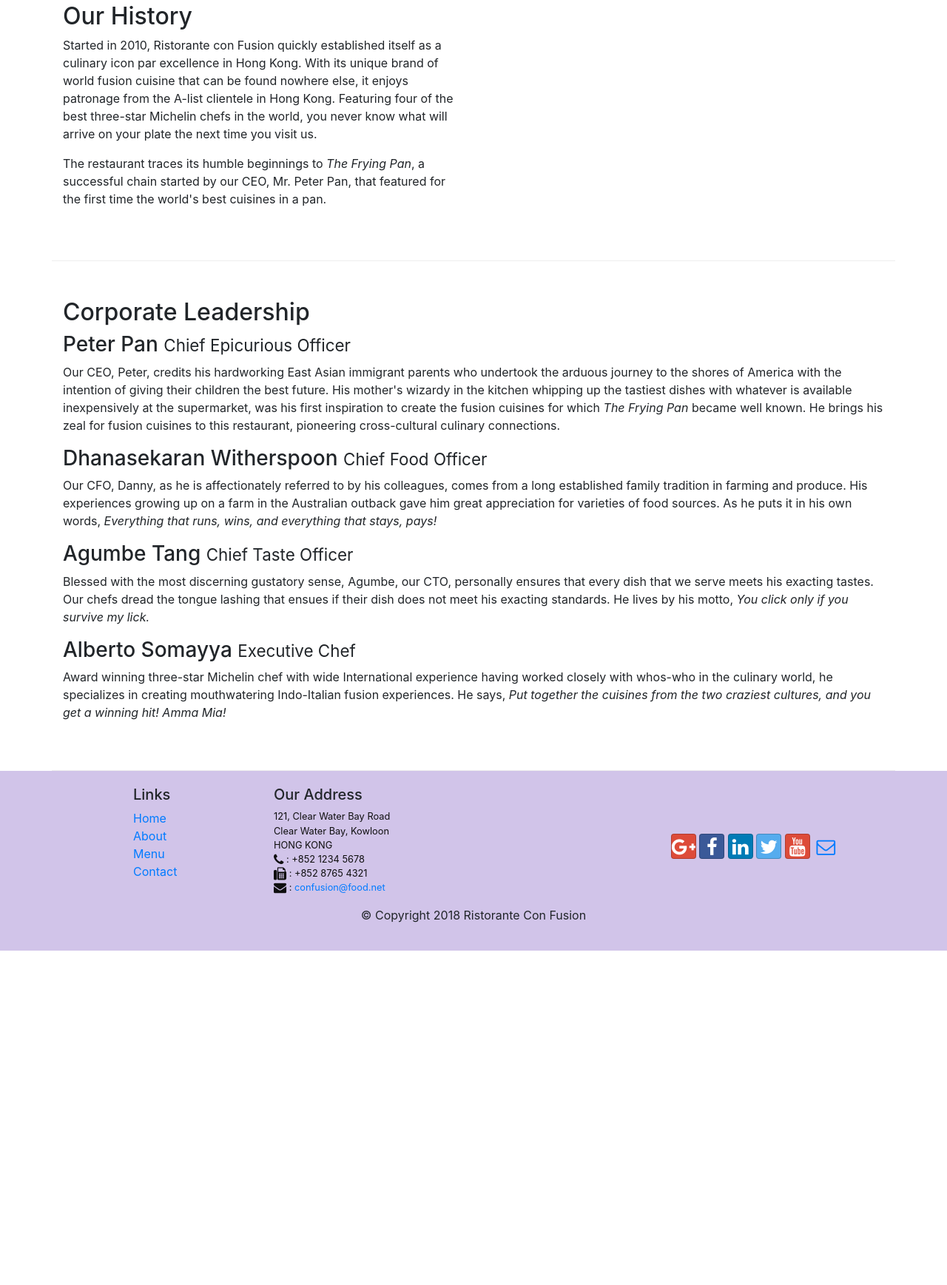
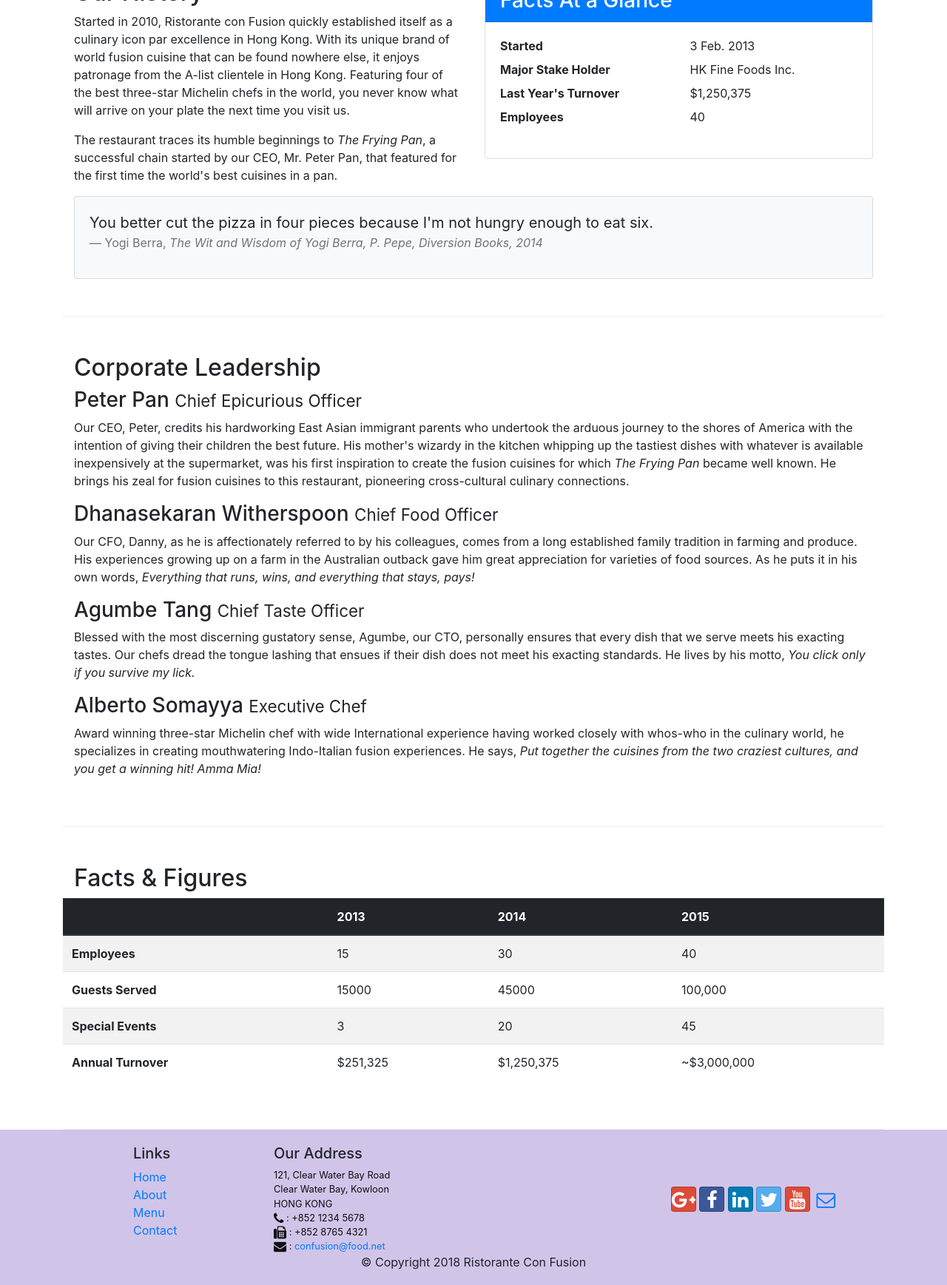
Before and after one commit to PayalGhosh/Restaurant-front-end-design, a website: page aboutus.html in a window 1280 px wide. Shown: the part 544-2281 px from the top of the page at 74% size. Before the commit the page ends 1829 px from the top, so only its background shows below. Drawn offline with nearby package versions, Linux system fonts and the light colour scheme.

Commit message:
Tables and cards

```diff
--- a/aboutus.html
+++ b/aboutus.html
@@ -6,13 +6,15 @@
     <meta charset="utf-8">
     <meta name="viewport" content="width=device-width, initial-scale=1, shrink-to-fit=no">
     <meta http-equiv="x-ua-compatible" content="ie=edge">
-    <link rel="stylesheet" href="./css/styles.css">
+
 
     <!-- Bootstrap CSS -->
     <link rel="stylesheet" href="node_modules/bootstrap/dist/css/bootstrap.min.css">
     <link rel="stylesheet" href="node_modules/font-awesome/css/font-awesome.min.css">
     <link rel="stylesheet" href="node_modules/bootstrap-social/bootstrap-social.css">
     <title>Ristorante Con Fusion: About Us</title>
+
+    <link rel="stylesheet" href="./css/styles.css">
 
 </head>
 
@@ -26,10 +28,14 @@
             <a class="navbar-brand" href="./index.html">Ristorante Con Fusion</a>
             <div class="collapse navbar-collapse" id="Navbar">
                 <ul class="navbar-nav mr-auto">
-                    <li class="nav-item"><a class="nav-link" href="./index.html"><span class="fa fa-home fa-lg"></span> Home</a></li>
-                    <li class="nav-item active"><a class="nav-link" href="#"><span class="fa fa-info fa-lg"></span> >About</a></li>
-                    <li class="nav-item"><a class="nav-link" href="#"><span class="fa fa-list fa-lg"></span> Menu</a></li>
-                    <li class="nav-item"><a class="nav-link" href="./contactus.html"><span class="fa fa-address-card fa-lg"></span> Contact</a></li>
+                    <li class="nav-item"><a class="nav-link" href="./index.html"><span class="fa fa-home fa-lg"></span>
+                            Home</a></li>
+                    <li class="nav-item active"><a class="nav-link" href="#"><span class="fa fa-info fa-lg"></span>
+                            >About</a></li>
+                    <li class="nav-item"><a class="nav-link" href="#"><span class="fa fa-list fa-lg"></span> Menu</a>
+                    </li>
+                    <li class="nav-item"><a class="nav-link" href="./contactus.html"><span
+                                class="fa fa-address-card fa-lg"></span> Contact</a></li>
                 </ul>
             </div>
         </div>
@@ -41,7 +47,8 @@
             <div class="row row-header">
                 <div class="col-12 col-sm-6">
                     <h1>Ristorante con Fusion</h1>
-                    <p>We take inspiration from the World's best cuisines, and create a unique fusion experience. Our lipsmacking creations will tickle your culinary senses!</p>
+                    <p>We take inspiration from the World's best cuisines, and create a unique fusion experience. Our
+                        lipsmacking creations will tickle your culinary senses!</p>
                 </div>
                 <div class="col-12 col-sm">
                 </div>
@@ -50,39 +57,131 @@
     </header>
 
     <div class="container">
-        <div class = "row">
+        <div class="row">
             <ol class="col-12 breadcrumb">
                 <li class="breadcrumb-item"><a href="./index.html">Home</a></li>
                 <li class="breadcrumb-item active">About Us</li>
             </ol>
-            <div class = "col-12">
+            <div class="col-12">
                 <h3>About Us</h3>
                 <hr>
             </div>
         </div>
 
-        <div class = "row row-content">
-            <div class = "col-12 col-sm-6">
+        <div class="row row-content">
+            <div class="col-12 col-sm-6">
                 <h2>Our History</h2>
-                <p>Started in 2010, Ristorante con Fusion quickly established itself as a culinary icon par excellence in Hong Kong. With its unique brand of world fusion cuisine that can be found nowhere else, it enjoys patronage from the A-list clientele in Hong Kong.  Featuring four of the best three-star Michelin chefs in the world, you never know what will arrive on your plate the next time you visit us.</p>
-                <p>The restaurant traces its humble beginnings to <em>The Frying Pan</em>, a successful chain started by our CEO, Mr. Peter Pan, that featured for the first time the world's best cuisines in a pan.</p>
+                <p>Started in 2010, Ristorante con Fusion quickly established itself as a culinary icon par excellence
+                    in Hong Kong. With its unique brand of world fusion cuisine that can be found nowhere else, it
+                    enjoys patronage from the A-list clientele in Hong Kong. Featuring four of the best three-star
+                    Michelin chefs in the world, you never know what will arrive on your plate the next time you visit
+                    us.</p>
+                <p>The restaurant traces its humble beginnings to <em>The Frying Pan</em>, a successful chain started by
+                    our CEO, Mr. Peter Pan, that featured for the first time the world's best cuisines in a pan.</p>
             </div>
-            <div class = "col-12 col-sm">
+            <div class="col-12 col-sm-6">
+                <div class="card">
+                    <h3 class="card-header bg-primary text-white">Facts At a Glance</h3>
+                    <div class="card-body">
+                        <dl class="row">
+                            <dt class="col-6">Started</dt>
+                            <dd class="col-6">3 Feb. 2013</dd>
+                            <dt class="col-6">Major Stake Holder</dt>
+                            <dd class="col-6">HK Fine Foods Inc.</dd>
+                            <dt class="col-6">Last Year's Turnover</dt>
+                            <dd class="col-6">$1,250,375</dd>
+                            <dt class="col-6">Employees</dt>
+                            <dd class="col-6">40</dd>
+                        </dl>
+                    </div>
+                </div>
+            </div>
+            <div class="col-12">
+                <div class="card card-body bg-light">
+                    <blockquote class="blockquote">
+                        <p class="mb-0">You better cut the pizza in four pieces because
+                            I'm not hungry enough to eat six.</p>
+                        <footer class="blockquote-footer">Yogi Berra,
+                            <cite title="Source Title">The Wit and Wisdom of Yogi Berra,
+                            P. Pepe, Diversion Books, 2014</cite>
+                        </footer>
+                    </blockquote>
+                </div>
             </div>
         </div>
 
 
-        <div class = "row row-content">
-            <div class = "col-12">
+        <div class="row row-content">
+            <div class="col-12">
                 <h2>Corporate Leadership</h2>
                 <h3>Peter Pan <small>Chief Epicurious Officer</small></h3>
-                <p class = "d-none d-sm-block">Our CEO, Peter, credits his hardworking East Asian immigrant parents who undertook the arduous journey to the shores of America with the intention of giving their children the best future. His mother's wizardy in the kitchen whipping up the tastiest dishes with whatever is available inexpensively at the supermarket, was his first inspiration to create the fusion cuisines for which <em>The Frying Pan</em> became well known. He brings his zeal for fusion cuisines to this restaurant, pioneering cross-cultural culinary connections.</p>
+                <p class="d-none d-sm-block">Our CEO, Peter, credits his hardworking East Asian immigrant parents who
+                    undertook the arduous journey to the shores of America with the intention of giving their children
+                    the best future. His mother's wizardy in the kitchen whipping up the tastiest dishes with whatever
+                    is available inexpensively at the supermarket, was his first inspiration to create the fusion
+                    cuisines for which <em>The Frying Pan</em> became well known. He brings his zeal for fusion cuisines
+                    to this restaurant, pioneering cross-cultural culinary connections.</p>
                 <h3>Dhanasekaran Witherspoon <small>Chief Food Officer</small></h3>
-                <p class = "d-none d-sm-block">Our CFO, Danny, as he is affectionately referred to by his colleagues, comes from a long established family tradition in farming and produce. His experiences growing up on a farm in the Australian outback gave him great appreciation for varieties of food sources. As he puts it in his own words, <em>Everything that runs, wins, and everything that stays, pays!</em></p>
+                <p class="d-none d-sm-block">Our CFO, Danny, as he is affectionately referred to by his colleagues,
+                    comes from a long established family tradition in farming and produce. His experiences growing up on
+                    a farm in the Australian outback gave him great appreciation for varieties of food sources. As he
+                    puts it in his own words, <em>Everything that runs, wins, and everything that stays, pays!</em></p>
                 <h3>Agumbe Tang <small>Chief Taste Officer</small></h3>
-                <p class = "d-none d-sm-block">Blessed with the most discerning gustatory sense, Agumbe, our CTO, personally ensures that every dish that we serve meets his exacting tastes. Our chefs dread the tongue lashing that ensues if their dish does not meet his exacting standards. He lives by his motto, <em>You click only if you survive my lick.</em></p>
+                <p class="d-none d-sm-block">Blessed with the most discerning gustatory sense, Agumbe, our CTO,
+                    personally ensures that every dish that we serve meets his exacting tastes. Our chefs dread the
+                    tongue lashing that ensues if their dish does not meet his exacting standards. He lives by his
+                    motto, <em>You click only if you survive my lick.</em></p>
                 <h3>Alberto Somayya <small>Executive Chef</small></h3>
-                <p class = "d-none d-sm-block">Award winning three-star Michelin chef with wide International experience having worked closely with whos-who in the culinary world, he specializes in creating mouthwatering Indo-Italian fusion experiences. He says, <em>Put together the cuisines from the two craziest cultures, and you get a winning hit! Amma Mia!</em></p>
+                <p class="d-none d-sm-block">Award winning three-star Michelin chef with wide International experience
+                    having worked closely with whos-who in the culinary world, he specializes in creating mouthwatering
+                    Indo-Italian fusion experiences. He says, <em>Put together the cuisines from the two craziest
+                        cultures, and you get a winning hit! Amma Mia!</em></p>
+            </div>
+        </div>
+
+        <div class="row row-content">
+            <div class="col-12 col-sm-9">
+                <h2>Facts &amp; Figures</h2>
+            </div>
+            <div class="col-12 col-sm-3">
+            </div>
+            <div class="table-responsive">
+                <table class="table table-striped">
+                    <thead class="thead-dark">
+                        <tr>
+                            <th>&nbsp;</th>
+                            <th>2013</th>
+                            <th>2014</th>
+                            <th>2015</th>
+                        </tr>
+                    </thead>
+                    <tbody>
+                        <tr>
+                            <th>Employees</th>
+                            <td>15</td>
+                            <td>30</td>
+                            <td>40</td>
+                        </tr>
+                        <tr>
+                            <th>Guests Served</th>
+                            <td>15000</td>
+                            <td>45000</td>
+                            <td>100,000</td>
+                        </tr>
+                        <tr>
+                            <th>Special Events</th>
+                            <td>3</td>
+                            <td>20</td>
+                            <td>45</td>
+                        </tr>
+                        <tr>
+                            <th>Annual Turnover</th>
+                            <td>$251,325</td>
+                            <td>$1,250,375</td>
+                            <td>~$3,000,000</td>
+                        </tr>
+                    </tbody>
+                </table>
             </div>
         </div>
 
@@ -108,16 +207,22 @@
                         HONG KONG<br>
                         <span class="fa fa-phone fa-lg"></span> : +852 1234 5678<br>
                         <span class="fa fa-fax fa-lg"></span> : +852 8765 4321<br>
-		              <span class="fa fa-envelope fa-lg"></span> : <a href="mailto:confusion@food.net">confusion@food.net</a>
+                        <span class="fa fa-envelope fa-lg"></span> : <a
+                            href="mailto:confusion@food.net">confusion@food.net</a>
                     </address>
                 </div>
                 <div class="col-12 col-sm-4 align-self-center">
                     <div class="text-center">
-                        <a class="btn btn-social-icon btn-google" href="http://google.com/+"><i class="fa fa-google-plus"></i></a>
-                        <a class="btn btn-social-icon btn-facebook" href="http://www.facebook.com/profile.php?id="><i class="fa fa-facebook"></i></a>
-                        <a class="btn btn-social-icon btn-linkedin" href="http://www.linkedin.com/in/"><i class="fa fa-linkedin"></i></a>
-                        <a class="btn btn-social-icon btn-twitter" href="http://twitter.com/"><i class="fa fa-twitter"></i></a>
-                        <a class="btn btn-social-icon btn-google" href="http://youtube.com/"><i class="fa fa-youtube"></i></a>
+                        <a class="btn btn-social-icon btn-google" href="http://google.com/+"><i
+                                class="fa fa-google-plus"></i></a>
+                        <a class="btn btn-social-icon btn-facebook" href="http://www.facebook.com/profile.php?id="><i
+                                class="fa fa-facebook"></i></a>
+                        <a class="btn btn-social-icon btn-linkedin" href="http://www.linkedin.com/in/"><i
+                                class="fa fa-linkedin"></i></a>
+                        <a class="btn btn-social-icon btn-twitter" href="http://twitter.com/"><i
+                                class="fa fa-twitter"></i></a>
+                        <a class="btn btn-social-icon btn-google" href="http://youtube.com/"><i
+                                class="fa fa-youtube"></i></a>
                         <a class="btn btn-social-icon" href="mailto:"><i class="fa fa-envelope-o"></i></a>
                     </div>
                 </div>
--- a/index.html
+++ b/index.html
@@ -6,13 +6,15 @@
     <meta charset="utf-8">
     <meta name="viewport" content="width=device-width, initial-scale=1, shrink-to-fit=no">
     <meta http-equiv="x-ua-compatible" content="ie=edge">
-    <link rel="stylesheet" href="./css/styles.css">
+
 
     <!-- Bootstrap CSS -->
     <link rel="stylesheet" href="node_modules/bootstrap/dist/css/bootstrap.min.css">
     <link rel="stylesheet" href="node_modules/font-awesome/css/font-awesome.min.css">
     <link rel="stylesheet" href="node_modules/bootstrap-social/bootstrap-social.css">
     <title>Ristorante Con Fusion</title>
+
+    <link rel="stylesheet" href="./css/styles.css">
 </head>
 
 <body>
```
Also changed, not shown: contactus.html (+1 -0 lines). Lines whose indentation alone changed are shown as unchanged.
